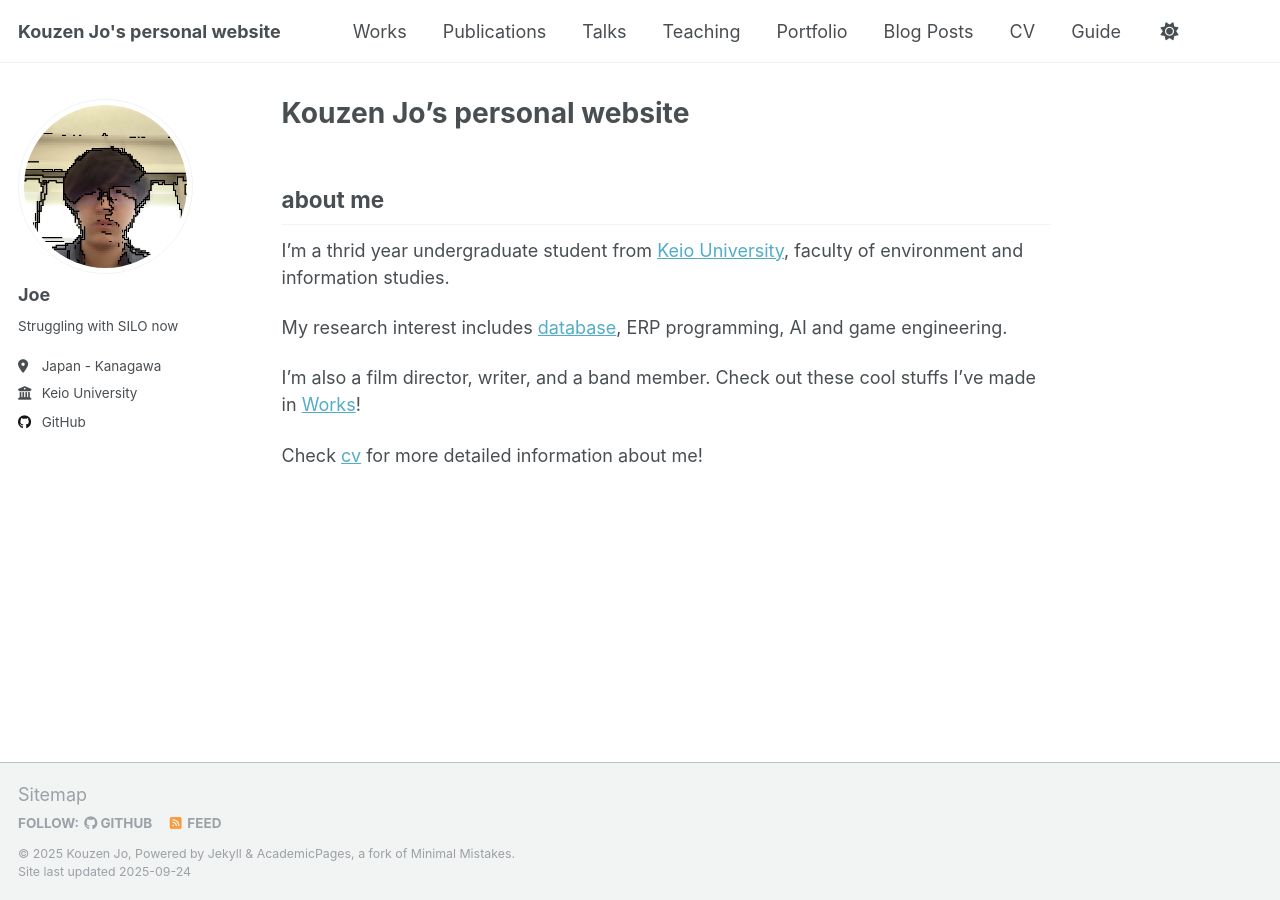
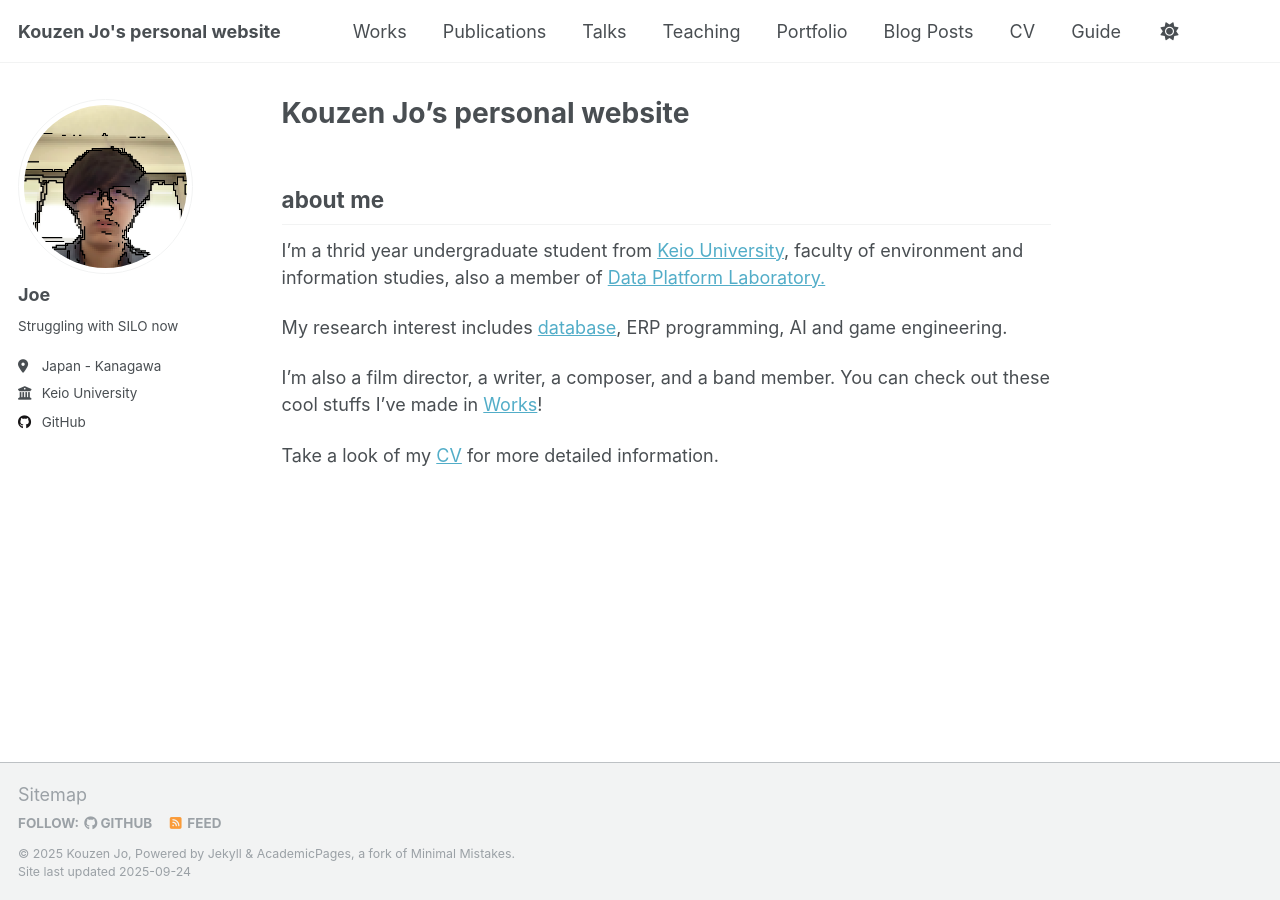
Before and after one commit to Joe-Xuu/joe-xuu.github.io, a Jekyll site: the page built from _pages/about.md, in a window 1280 px wide. Built offline with Jekyll 4.4.1, drawn with Linux system fonts in a browser that asks for light colours.

Commit message:
Update about.md

```diff
--- a/_pages/about.md
+++ b/_pages/about.md
@@ -9,10 +9,10 @@ redirect_from:
 
 about me
 ------
-I'm a thrid year undergraduate student from [Keio University](https://www.keio.ac.jp/ja), faculty of environment and information studies.
+I'm a thrid year undergraduate student from [Keio University](https://www.keio.ac.jp/ja), faculty of environment and information studies, also a member of [Data Platform Laboratory.](https://www.jasso.go.jp/ryugaku/scholarship_j/shoreihi/index.html)
 
 My research interest includes [database](https://www.jasso.go.jp/ryugaku/scholarship_j/shoreihi/index.html), ERP programming, AI and game engineering.
 
-I'm also a film director, writer, and a band member. Check out these cool stuffs I've made in [Works](/works/)!
+I'm also a film director, a writer, a composer, and a band member. You can check out these cool stuffs I've made in [Works](/works/)!
 
-Check [cv](/cv/) for more detailed information about me!
+Take a look of my [CV](/cv/) for more detailed information.
```
